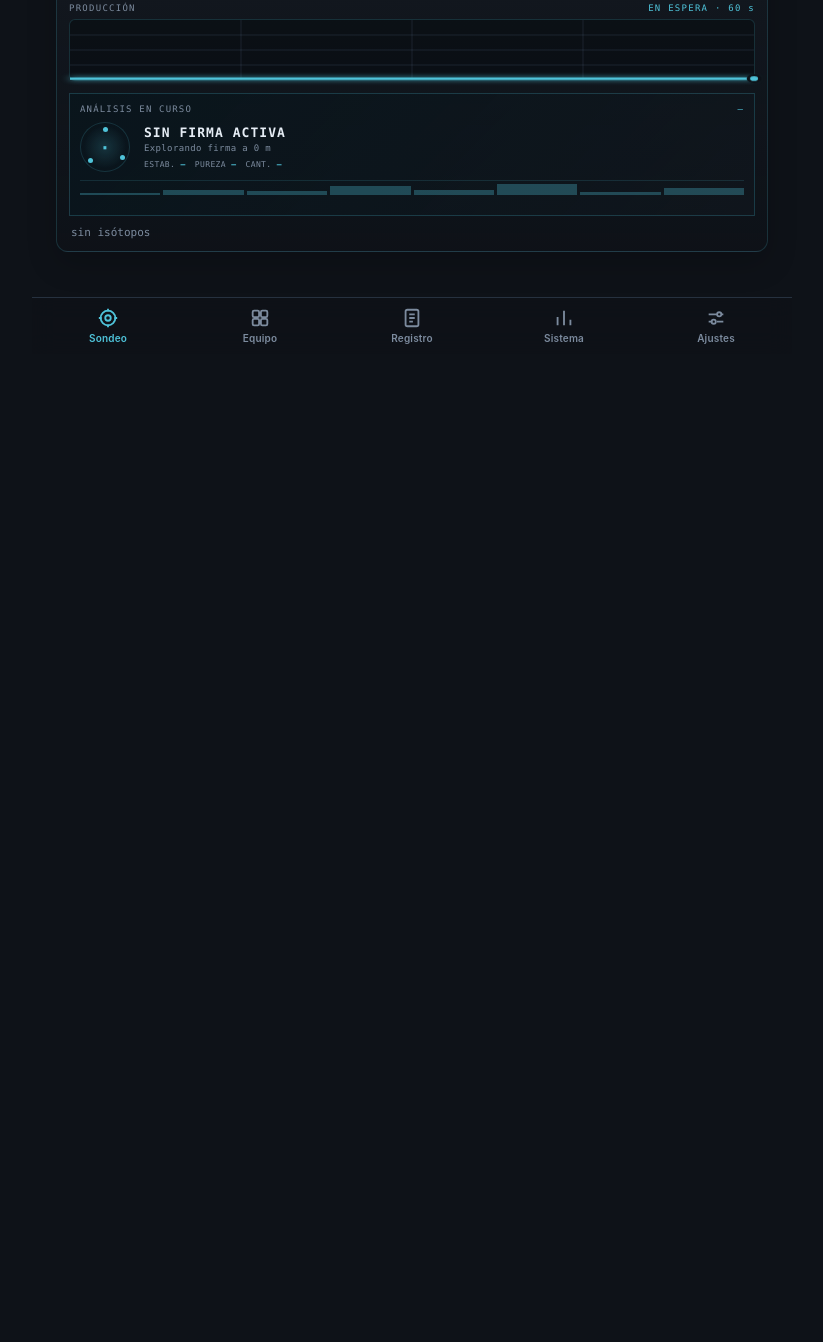
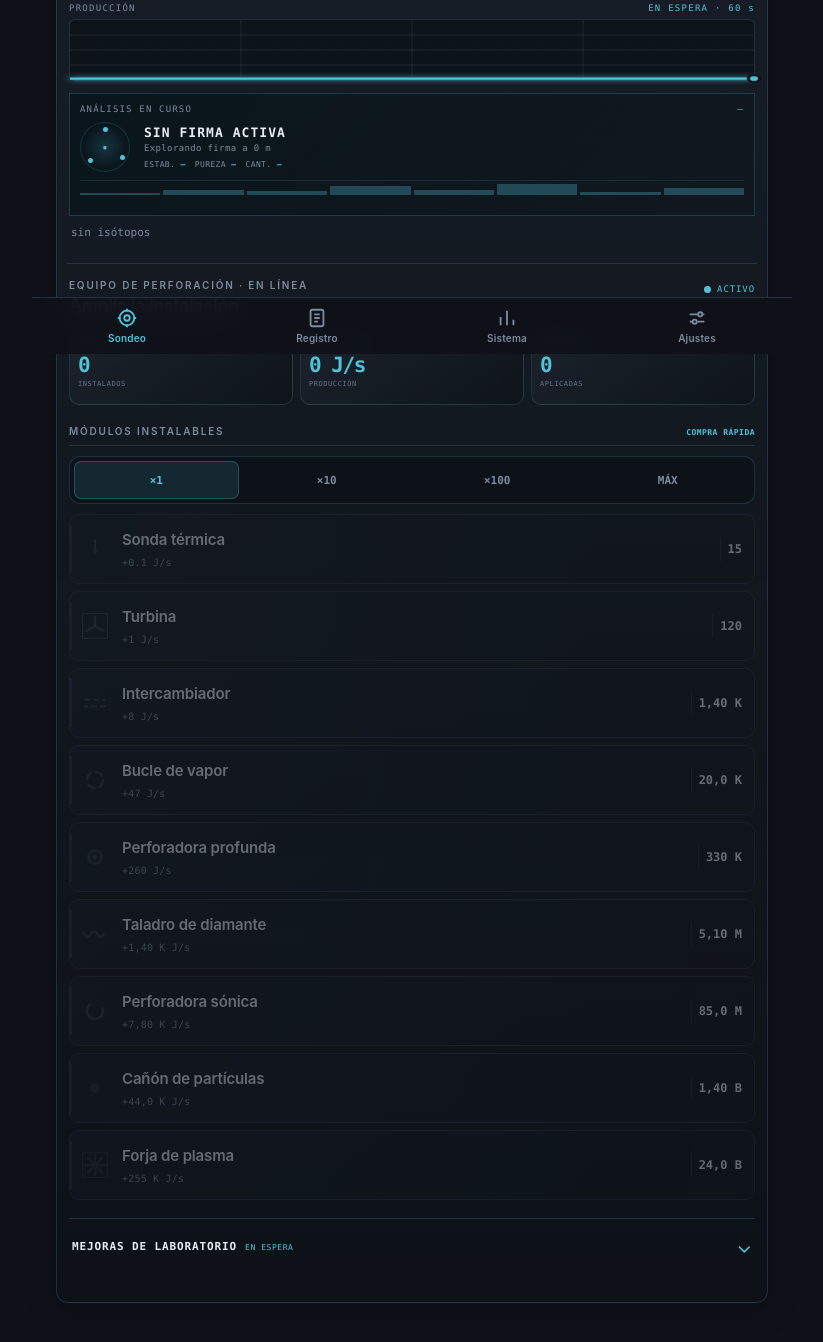
Before and after one commit to AlexFrigenti/Nucleo, a website: page index.html in a window 1280 px wide. Shown: the part 446-1788 px from the top of the page, without its empty margins (228-1051 px from the left). Before the commit the page ends 806 px from the top, so only its background shows below. Drawn offline with Linux system fonts and the light colour scheme.

Commit message:
Integra equipo en la consola de sondeo

```diff
--- a/index.html
+++ b/index.html
@@ -122,21 +122,22 @@
 
       <button id="recal"></button>
       <div id="isotopos"></div>
-    </header>
-  </section>
 
-  <section class="pagina oculta pagina-equipo" data-pag="equipo">
-    <header class="panel-cab equipo-cab">
-      <div><p class="eyebrow">SECCIÓN 02 · EQUIPO DE SONDEO</p><h1>Configuración de producción</h1></div>
-      <span class="panel-estado"><i></i> EN LÍNEA</span>
-    </header>
+      <section class="sondeo-equipo" aria-labelledby="equipoTitulo">
+        <div class="equipo-integrado-cab">
+          <div>
+            <p class="eyebrow">EQUIPO DE PERFORACIÓN · EN LÍNEA</p>
+            <h2 id="equipoTitulo">Amplía la instalación</h2>
+          </div>
+          <span class="panel-estado"><i></i> ACTIVO</span>
+        </div>
         <div class="equipo-resumen" aria-label="Resumen de equipo">
           <div><span>MÓDULOS</span><strong id="totalMod">0</strong><small>INSTALADOS</small></div>
           <div><span>CAPACIDAD</span><strong id="capacidadEquipo">0 J/s</strong><small>PRODUCCIÓN</small></div>
           <div><span>MEJORAS</span><strong id="mejorasResumen">0</strong><small>APLICADAS</small></div>
         </div>
         <div class="subseccion equipo-modulos">
-      <div class="subseccion-cab"><h2>Módulos instalables <span>TOCAR PARA DESPLEGAR</span></h2></div>
+          <div class="subseccion-cab"><h2>Módulos instalables <span>COMPRA RÁPIDA</span></h2></div>
           <div id="selCompra" aria-label="Cantidad de compra">
             <button class="sel activo" data-n="1">×1</button>
             <button class="sel" data-n="10">×10</button>
@@ -145,10 +146,15 @@
           </div>
           <div id="modulos"></div>
         </div>
-    <div class="subseccion equipo-mejoras">
-      <div class="subseccion-cab"><h2>Mejoras de laboratorio <span id="mejorasDisponibles">EN ESPERA</span></h2></div>
-      <div id="mejoras"></div>
-    </div>
+        <section class="equipo-mejoras" aria-labelledby="mejorasTitulo">
+          <button id="alternarMejoras" class="alternar-mejoras" aria-expanded="false" aria-controls="panelMejoras">
+            <span><b id="mejorasTitulo">Mejoras de laboratorio</b><small id="mejorasDisponibles">EN ESPERA</small></span>
+            <i aria-hidden="true">⌄</i>
+          </button>
+          <div id="panelMejoras" hidden><div id="mejoras"></div></div>
+        </section>
+      </section>
+    </header>
   </section>
 
   <section class="pagina oculta" data-pag="registro">
@@ -208,10 +214,6 @@
     <svg class="ic" viewBox="0 0 24 24" fill="none" stroke="currentColor" stroke-width="2"><circle cx="12" cy="12" r="8"/><circle cx="12" cy="12" r="3"/><path d="M12 2v3M12 19v3M2 12h3M19 12h3"/></svg>
     <span>Sondeo</span>
   </button>
-  <button class="nav-tab" data-pag="equipo" aria-label="Equipo">
-    <svg class="ic" viewBox="0 0 24 24" fill="none" stroke="currentColor" stroke-width="2"><rect x="4" y="4" width="7" height="7" rx="1.5"/><rect x="13" y="4" width="7" height="7" rx="1.5"/><rect x="4" y="13" width="7" height="7" rx="1.5"/><rect x="13" y="13" width="7" height="7" rx="1.5"/></svg>
-    <span>Equipo</span>
-  </button>
   <button class="nav-tab" data-pag="registro" aria-label="Registro">
     <svg class="ic" viewBox="0 0 24 24" fill="none" stroke="currentColor" stroke-width="2"><rect x="5" y="3" width="14" height="18" rx="2"/><path d="M9 8h6M9 12h6M9 16h4"/></svg>
     <span class="badge" id="regBadge"></span><span>Registro</span>
--- a/scripts/app.js
+++ b/scripts/app.js
@@ -750,10 +750,6 @@ function bucle(ahora){
 }
 
 function dibujar(jps){
-  if(pestanaActiva === 'equipo'){
-    dibujarEquipo(jps);
-    return;
-  }
   if(pestanaActiva !== 'sondeo') return;
 
   $('julios').textContent = fmt(s.j);
@@ -794,6 +790,7 @@ function dibujar(jps){
   const multIso = Math.pow(tieneMejora('enriq')?1.07:1.05, s.isotopos);
   const laboratorio = totalMuestrasPendientes() ? ' · '+totalMuestrasPendientes()+' muestra'+(totalMuestrasPendientes()>1?'s':'')+' en custodia' : '';
   $('isotopos').textContent = (s.isotopos ? s.isotopos+' isótopos · ×'+fmt(multIso) : 'sin isótopos') + laboratorio;
+  dibujarEquipo(jps);
 }
 
 function dibujarEquipo(jps){
@@ -920,13 +917,21 @@ function mostrarPagina(id){
   document.documentElement.classList.toggle('vista-no-sondeo', id !== 'sondeo');
   _paginas.forEach(p => p.classList.toggle('oculta', p.dataset.pag !== id));
   _navTabs.forEach(t => t.classList.toggle('activo', t.dataset.pag === id));
-  if(id === 'equipo')   pintarMejoras();
   if(id === 'sistema') renderSistema();
   if(id === 'registro'){ marcarLeidas(); pintarRegistro(); guardar(); }
   window.scrollTo(0, 0);
   acumRender = INTERVALO_RENDER;
 }
 _navTabs.forEach(t => t.onclick = ()=> mostrarPagina(t.dataset.pag));
+
+const alternarMejoras = $('alternarMejoras');
+const panelMejoras = $('panelMejoras');
+alternarMejoras.onclick = ()=>{
+  const abierto = panelMejoras.hidden;
+  panelMejoras.hidden = !abierto;
+  alternarMejoras.setAttribute('aria-expanded', String(abierto));
+  if(abierto) pintarMejoras();
+};
 
 /* onda de la señal de fondo: seno repetible de 80 px que se desliza en bucle */
 (function pintarSenalFondo(){
@@ -943,7 +948,7 @@ cargar();
    VERSION: súbela en 1 cada vez que publiques cambios,
    y pon el mismo número en el archivo version.json.
    Así la app sabe cuándo hay algo nuevo publicado. */
-const VERSION = 27;
+const VERSION = 28;
 $('version').textContent = 'v' + VERSION;
 
 // Registra el service worker (copia offline). Cuando confirme que
@@ -1032,7 +1037,7 @@ function dispararMuestraDetectada(){
     }
     const protocolo = evento.target.closest('[data-protocolo]');
     if(protocolo){ resolverMuestra(protocolo.dataset.protocolo); return; }
-    const boton = evento.target.closest('#modulos .ficha, #mejoras .ficha, #recal, #cierreOk, #selCompra .sel, #navbar .nav-tab');
+    const boton = evento.target.closest('#modulos .ficha, #mejoras .ficha, #recal, #cierreOk, #selCompra .sel, #alternarMejoras, #navbar .nav-tab');
     if(!boton || boton.disabled) return;
     reiniciarClase(boton, 'confirmacion-accion');
     if(boton.matches('#modulos .ficha, #mejoras .ficha, #recal')) crearPulsoExtraccion(boton);
--- a/styles/app.css
+++ b/styles/app.css
@@ -323,8 +323,6 @@ section{margin-bottom:26px}
   background:linear-gradient(180deg,rgba(29,37,48,.72),rgba(14,18,24,.35));
   padding:14px 12px 10px;box-shadow:var(--sombra-panel);
 }
-.pagina-equipo .subseccion{margin-bottom:28px}
-.pagina-equipo .subseccion:last-child{margin-bottom:0}
 .nav-tab{min-height:56px}
 @media (min-width:700px){
   body{max-width:760px;padding-left:24px;padding-right:24px}
@@ -338,7 +336,7 @@ section{margin-bottom:26px}
    ============================================================ */
 .pagina-sondeo #cabecera{padding:14px 12px 12px;overflow:hidden;position:relative}
 .pagina-sondeo #cabecera::before{content:"";position:absolute;inset:0;pointer-events:none;opacity:.38;background-image:linear-gradient(var(--grid) 1px,transparent 1px),linear-gradient(90deg,var(--grid) 1px,transparent 1px);background-size:22px 22px;mask-image:linear-gradient(#000,transparent 72%)}
-.sondeo-cab,.sondeo-instrumentos,#perfilGeologico,#telemetria,#recal,#isotopos,#senal{position:relative;z-index:1}
+.sondeo-cab,.sondeo-instrumentos,#perfilGeologico,#telemetria,#recal,#isotopos,#senal,.sondeo-equipo{position:relative;z-index:1}
 .sondeo-cab{display:flex;align-items:flex-start;justify-content:space-between;gap:10px;border-bottom:1px solid var(--borde-instrumento);padding:0 0 10px}
 #cabPozo{font-size:10px;color:var(--texto);letter-spacing:.12em;text-align:left!important}
 .sondeo-subtitulo{margin-top:4px;font:9px var(--mono);letter-spacing:.1em;color:var(--tenue)}
@@ -427,7 +425,10 @@ section{margin-bottom:26px}
 .equipo-resumen strong{display:block;margin:5px 0 3px;font:600 clamp(16px,4.5vw,21px) var(--mono);letter-spacing:-.07em;color:var(--frio);font-variant-numeric:tabular-nums;overflow:hidden;text-overflow:ellipsis}
 .equipo-resumen small{font-size:7px;color:rgba(124,139,158,.78)}
 .subseccion-cab h2{margin-bottom:10px}.subseccion-cab h2 span{color:var(--tono);font-size:8px;letter-spacing:.06em}
-.pagina-equipo .subseccion{margin-bottom:26px}.pagina-equipo .subseccion:last-child{margin-bottom:0}
+.sondeo-equipo{margin:24px -2px 0;padding:15px 2px 0;border-top:1px solid var(--borde-instrumento)}
+.equipo-integrado-cab{display:flex;align-items:flex-start;justify-content:space-between;gap:12px;margin-bottom:13px}.equipo-integrado-cab .eyebrow{margin:0;color:var(--tenue)}
+.equipo-integrado-cab h2{margin:4px 0 0;padding:0;border:0;font:600 18px var(--sans);letter-spacing:-.025em;text-transform:none;color:var(--texto)}
+.sondeo-equipo .subseccion{margin-bottom:18px}.sondeo-equipo .subseccion:last-child{margin-bottom:0}
 #selCompra{padding:4px;background:rgba(5,9,13,.36);border:1px solid var(--borde-instrumento);border-radius:11px}
 #selCompra .sel{min-height:38px;border:0;background:transparent;border-radius:7px;font-size:11px}
 #selCompra .sel.activo{background:rgba(79,195,217,.12);box-shadow:inset 0 0 0 1px rgba(79,195,217,.28)}
@@ -440,6 +441,8 @@ section{margin-bottom:26px}
 .ficha.modulo.asequible{border-color:rgba(240,162,46,.38)}.ficha.modulo.asequible::before{background:var(--calor)}
 .ficha.mejora{position:relative;min-height:68px;padding:12px 13px;border-style:solid;border-left:3px solid rgba(79,195,217,.35);background:linear-gradient(100deg,rgba(18,31,39,.9),rgba(22,28,37,.9))}
 .ficha.mejora .nombre{font:600 13px var(--mono);letter-spacing:.03em}.ficha.mejora .detalle{font-size:10px}.ficha.mejora.asequible{border-color:rgba(240,162,46,.62);background:linear-gradient(100deg,rgba(52,39,20,.5),rgba(22,28,37,.94))}
+.equipo-mejoras{border-top:1px solid var(--borde-instrumento);padding-top:9px}
+.alternar-mejoras{display:flex;width:100%;align-items:center;justify-content:space-between;gap:12px;padding:8px 3px;background:transparent;border:0;color:var(--texto);text-align:left}.alternar-mejoras span{display:flex;align-items:baseline;gap:8px}.alternar-mejoras b{font:600 11px var(--mono);letter-spacing:.08em;text-transform:uppercase}.alternar-mejoras small{font:8px var(--mono);letter-spacing:.07em;color:var(--tono)}.alternar-mejoras i{font:20px/1 var(--sans);color:var(--frio);transition:transform .2s ease}.alternar-mejoras[aria-expanded="true"] i{transform:rotate(180deg)}#panelMejoras{padding-top:5px}
 .pagina-sistema section{margin-bottom:20px}.pagina-sistema section:last-child{margin-bottom:0}
 .estado-sistema-panel{padding:11px;border:1px solid var(--borde-instrumento);border-radius:12px;background:linear-gradient(145deg,rgba(12,23,30,.88),rgba(17,23,31,.7))}
 .salud-cab{display:flex;justify-content:space-between;align-items:baseline;margin-bottom:10px;font:9px var(--mono);letter-spacing:.1em;color:var(--tenue)}.salud-cab strong{color:var(--frio);font-size:9px}
--- a/sw.js
+++ b/sw.js
@@ -10,7 +10,7 @@
 
    Sube el número de CACHE (v2 -> v3 ...) si cambias esta lógica. */
 
-const CACHE = 'nucleo-v9';
+const CACHE = 'nucleo-v10';
 const ARCHIVOS = ['./', './index.html', './styles/app.css', './scripts/app.js', './registro.js', './manifest.webmanifest', './version.json'];
 
 // 1) Instalación: guarda la copia inicial.
--- a/version.json
+++ b/version.json
@@ -1 +1 @@
-{ "v": 27 }
+{ "v": 28 }
--- a/www/styles/app.css
+++ b/www/styles/app.css
@@ -323,8 +323,6 @@ section{margin-bottom:26px}
   background:linear-gradient(180deg,rgba(29,37,48,.72),rgba(14,18,24,.35));
   padding:14px 12px 10px;box-shadow:var(--sombra-panel);
 }
-.pagina-equipo .subseccion{margin-bottom:28px}
-.pagina-equipo .subseccion:last-child{margin-bottom:0}
 .nav-tab{min-height:56px}
 @media (min-width:700px){
   body{max-width:760px;padding-left:24px;padding-right:24px}
@@ -338,7 +336,7 @@ section{margin-bottom:26px}
    ============================================================ */
 .pagina-sondeo #cabecera{padding:14px 12px 12px;overflow:hidden;position:relative}
 .pagina-sondeo #cabecera::before{content:"";position:absolute;inset:0;pointer-events:none;opacity:.38;background-image:linear-gradient(var(--grid) 1px,transparent 1px),linear-gradient(90deg,var(--grid) 1px,transparent 1px);background-size:22px 22px;mask-image:linear-gradient(#000,transparent 72%)}
-.sondeo-cab,.sondeo-instrumentos,#perfilGeologico,#telemetria,#recal,#isotopos,#senal{position:relative;z-index:1}
+.sondeo-cab,.sondeo-instrumentos,#perfilGeologico,#telemetria,#recal,#isotopos,#senal,.sondeo-equipo{position:relative;z-index:1}
 .sondeo-cab{display:flex;align-items:flex-start;justify-content:space-between;gap:10px;border-bottom:1px solid var(--borde-instrumento);padding:0 0 10px}
 #cabPozo{font-size:10px;color:var(--texto);letter-spacing:.12em;text-align:left!important}
 .sondeo-subtitulo{margin-top:4px;font:9px var(--mono);letter-spacing:.1em;color:var(--tenue)}
@@ -427,7 +425,10 @@ section{margin-bottom:26px}
 .equipo-resumen strong{display:block;margin:5px 0 3px;font:600 clamp(16px,4.5vw,21px) var(--mono);letter-spacing:-.07em;color:var(--frio);font-variant-numeric:tabular-nums;overflow:hidden;text-overflow:ellipsis}
 .equipo-resumen small{font-size:7px;color:rgba(124,139,158,.78)}
 .subseccion-cab h2{margin-bottom:10px}.subseccion-cab h2 span{color:var(--tono);font-size:8px;letter-spacing:.06em}
-.pagina-equipo .subseccion{margin-bottom:26px}.pagina-equipo .subseccion:last-child{margin-bottom:0}
+.sondeo-equipo{margin:24px -2px 0;padding:15px 2px 0;border-top:1px solid var(--borde-instrumento)}
+.equipo-integrado-cab{display:flex;align-items:flex-start;justify-content:space-between;gap:12px;margin-bottom:13px}.equipo-integrado-cab .eyebrow{margin:0;color:var(--tenue)}
+.equipo-integrado-cab h2{margin:4px 0 0;padding:0;border:0;font:600 18px var(--sans);letter-spacing:-.025em;text-transform:none;color:var(--texto)}
+.sondeo-equipo .subseccion{margin-bottom:18px}.sondeo-equipo .subseccion:last-child{margin-bottom:0}
 #selCompra{padding:4px;background:rgba(5,9,13,.36);border:1px solid var(--borde-instrumento);border-radius:11px}
 #selCompra .sel{min-height:38px;border:0;background:transparent;border-radius:7px;font-size:11px}
 #selCompra .sel.activo{background:rgba(79,195,217,.12);box-shadow:inset 0 0 0 1px rgba(79,195,217,.28)}
@@ -440,6 +441,8 @@ section{margin-bottom:26px}
 .ficha.modulo.asequible{border-color:rgba(240,162,46,.38)}.ficha.modulo.asequible::before{background:var(--calor)}
 .ficha.mejora{position:relative;min-height:68px;padding:12px 13px;border-style:solid;border-left:3px solid rgba(79,195,217,.35);background:linear-gradient(100deg,rgba(18,31,39,.9),rgba(22,28,37,.9))}
 .ficha.mejora .nombre{font:600 13px var(--mono);letter-spacing:.03em}.ficha.mejora .detalle{font-size:10px}.ficha.mejora.asequible{border-color:rgba(240,162,46,.62);background:linear-gradient(100deg,rgba(52,39,20,.5),rgba(22,28,37,.94))}
+.equipo-mejoras{border-top:1px solid var(--borde-instrumento);padding-top:9px}
+.alternar-mejoras{display:flex;width:100%;align-items:center;justify-content:space-between;gap:12px;padding:8px 3px;background:transparent;border:0;color:var(--texto);text-align:left}.alternar-mejoras span{display:flex;align-items:baseline;gap:8px}.alternar-mejoras b{font:600 11px var(--mono);letter-spacing:.08em;text-transform:uppercase}.alternar-mejoras small{font:8px var(--mono);letter-spacing:.07em;color:var(--tono)}.alternar-mejoras i{font:20px/1 var(--sans);color:var(--frio);transition:transform .2s ease}.alternar-mejoras[aria-expanded="true"] i{transform:rotate(180deg)}#panelMejoras{padding-top:5px}
 .pagina-sistema section{margin-bottom:20px}.pagina-sistema section:last-child{margin-bottom:0}
 .estado-sistema-panel{padding:11px;border:1px solid var(--borde-instrumento);border-radius:12px;background:linear-gradient(145deg,rgba(12,23,30,.88),rgba(17,23,31,.7))}
 .salud-cab{display:flex;justify-content:space-between;align-items:baseline;margin-bottom:10px;font:9px var(--mono);letter-spacing:.1em;color:var(--tenue)}.salud-cab strong{color:var(--frio);font-size:9px}
--- a/www/sw.js
+++ b/www/sw.js
@@ -10,7 +10,7 @@
 
    Sube el número de CACHE (v2 -> v3 ...) si cambias esta lógica. */
 
-const CACHE = 'nucleo-v9';
+const CACHE = 'nucleo-v10';
 const ARCHIVOS = ['./', './index.html', './styles/app.css', './scripts/app.js', './registro.js', './manifest.webmanifest', './version.json'];
 
 // 1) Instalación: guarda la copia inicial.
--- a/www/version.json
+++ b/www/version.json
@@ -1 +1 @@
-{ "v": 27 }
+{ "v": 28 }
```
Also changed, not shown: tests/static-regression.cjs (+6 -3 lines), www/index.html (+18 -16 lines), www/scripts/app.js (+12 -7 lines). Lines whose indentation alone changed are shown as unchanged.
